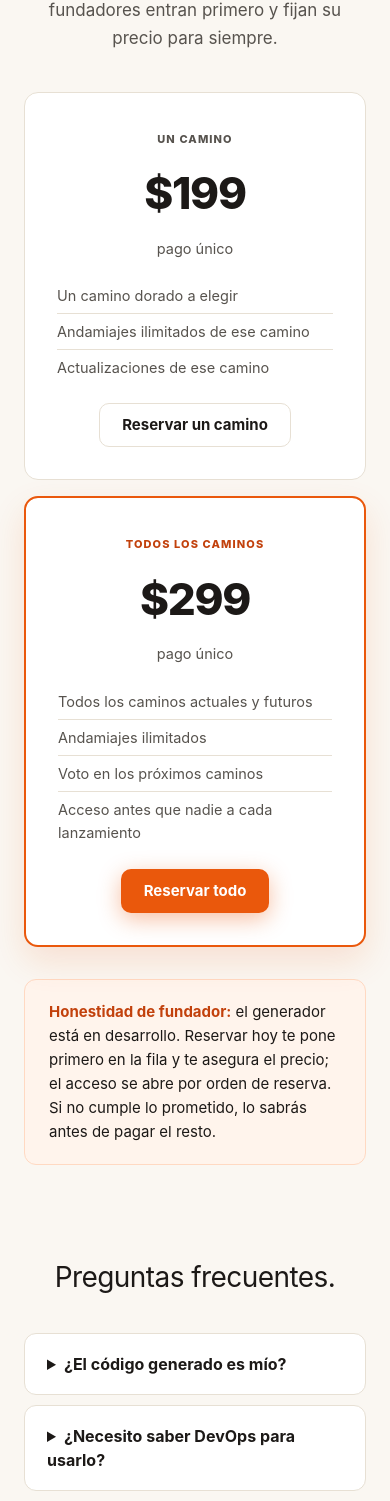
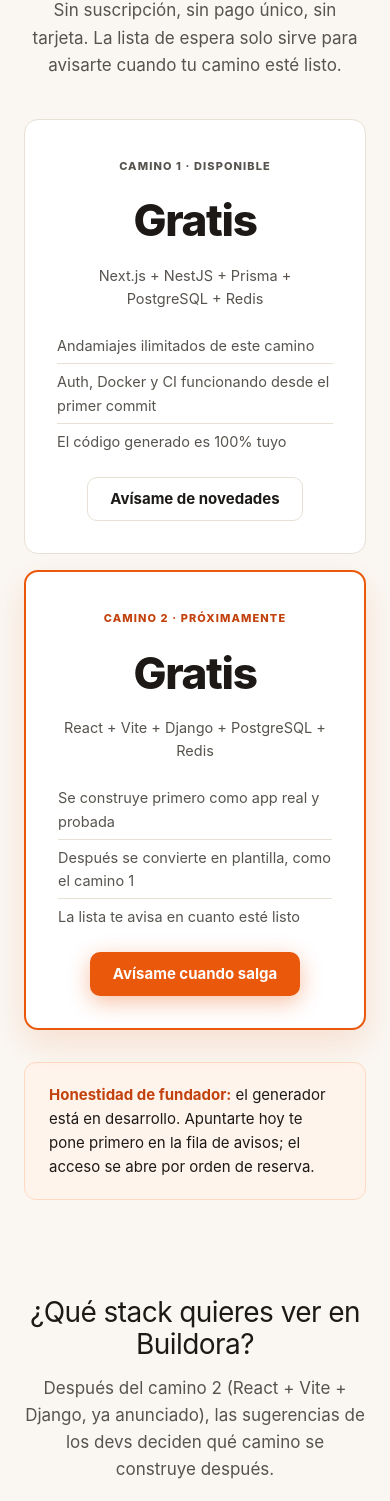
Before and after one commit to yclicourt/buildora-landing, a Next.js app: page / in a window 390 px wide. Shown: the part 6359-7860 px from the top of the page. Built offline with nearby package versions, Linux system fonts and the light colour scheme.

Commit message:
feat: precio Gratis + seccion de sugerencias de stacks (tabla stack_suggestions)

```diff
--- /dev/null
+++ b/app/api/suggestions/route.ts
@@ -0,0 +1,91 @@
+import { createClient } from "@supabase/supabase-js";
+import { NextResponse } from "next/server";
+
+const STACK_MAX_LENGTH = 100;
+const DESCRIPTION_MAX_LENGTH = 500;
+const EMAIL_MAX_LENGTH = 254;
+const EMAIL_RE = /^[^\s@]+@[^\s@]+\.[^\s@]+$/;
+
+type SuggestionsBody = {
+  stack?: unknown;
+  description?: unknown;
+  email?: unknown;
+};
+
+function isRecord(value: unknown): value is Record<string, unknown> {
+  return typeof value === "object" && value !== null && !Array.isArray(value);
+}
+
+export async function POST(req: Request) {
+  let body: SuggestionsBody;
+  try {
+    const parsed: unknown = await req.json();
+    if (!isRecord(parsed)) {
+      return NextResponse.json(
+        { ok: false, error: "invalid_body" },
+        { status: 400 },
+      );
+    }
+    body = parsed;
+  } catch {
+    return NextResponse.json(
+      { ok: false, error: "invalid_body" },
+      { status: 400 },
+    );
+  }
+
+  const stack =
+    typeof body.stack === "string" ? body.stack.trim() : "";
+  if (!stack || stack.length > STACK_MAX_LENGTH) {
+    return NextResponse.json(
+      { ok: false, error: "invalid_stack" },
+      { status: 400 },
+    );
+  }
+
+  let description: string | null = null;
+  if (typeof body.description === "string" && body.description.trim() !== "") {
+    description = body.description.trim().slice(0, DESCRIPTION_MAX_LENGTH);
+  }
+
+  let email: string | null = null;
+  if (typeof body.email === "string" && body.email.trim() !== "") {
+    email = body.email.trim().toLowerCase();
+    if (email.length > EMAIL_MAX_LENGTH || !EMAIL_RE.test(email)) {
+      return NextResponse.json(
+        { ok: false, error: "invalid_email" },
+        { status: 400 },
+      );
+    }
+  }
+
+  const supabaseUrl = process.env.SUPABASE_URL;
+  const supabaseAnonKey = process.env.SUPABASE_ANON_KEY;
+  if (!supabaseUrl || !supabaseAnonKey) {
+    return NextResponse.json(
+      { ok: false, error: "server_error" },
+      { status: 500 },
+    );
+  }
+
+  const supabase = createClient(supabaseUrl, supabaseAnonKey);
+  const { error } = await supabase
+    .from("stack_suggestions")
+    .insert({ stack, description, email });
+
+  if (error) {
+    return NextResponse.json(
+      { ok: false, error: "server_error" },
+      { status: 500 },
+    );
+  }
+
+  return NextResponse.json({ ok: true });
+}
+
+export async function GET() {
+  return NextResponse.json(
+    { ok: false, error: "method_not_allowed" },
+    { status: 405 },
+  );
+}
--- a/app/page.tsx
+++ b/app/page.tsx
@@ -5,6 +5,7 @@ import BeforeAfter from "@/components/BeforeAfter";
 import Steps from "@/components/Steps";
 import Included from "@/components/Included";
 import Pricing from "@/components/Pricing";
+import SuggestionsSection from "@/components/SuggestionsSection";
 import Faq from "@/components/Faq";
 import WaitlistSection from "@/components/WaitlistSection";
 import Footer from "@/components/Footer";
@@ -20,6 +21,7 @@ export default function Home() {
         <Steps />
         <Included />
         <Pricing />
+        <SuggestionsSection />
         <Faq />
         <WaitlistSection />
       </main>
--- a/components/Demo.tsx
+++ b/components/Demo.tsx
@@ -40,8 +40,8 @@ const TREE_2: Line[] = [
   [dim("Se construye primero como app real y probada,")],
   [dim("y después se convierte en plantilla, como el camino 1.")],
   blank,
-  [dim("Los fundadores votan qué camino sigue.")],
-  [dim("Reserva y tu voto cuenta desde el día uno.")],
+  [dim("Sugiere qué camino sigue.")],
+  [dim("Tu sugerencia cuenta desde el día uno.")],
 ];
 
 const IDLE_1: Line[] = [
--- a/components/Faq.tsx
+++ b/components/Faq.tsx
@@ -11,11 +11,11 @@ const FAQS = [
   },
   {
     q: "¿Y si mi stack no está entre los caminos?",
-    a: "Los fundadores votan los próximos caminos. Cada camino nuevo se construye primero como app real y probada, y después se convierte en plantilla.",
+    a: "Puedes sugerir tu stack en la sección de sugerencias. Cada camino nuevo se construye primero como app real y probada, y después se convierte en plantilla.",
   },
   {
     q: "¿Cuándo tendré acceso?",
-    a: "Por orden de reserva. Los fundadores reciben su acceso en cuanto su camino está listo, antes que el público general.",
+    a: "Por orden de reserva. Recibirás el aviso en cuanto tu camino esté listo, antes que el público general.",
   },
 ];
 
--- a/components/Nav.tsx
+++ b/components/Nav.tsx
@@ -6,6 +6,7 @@ const LINKS = [
   { href: "#demo", label: "Demo" },
   { href: "#incluye", label: "Qué incluye" },
   { href: "#precio", label: "Acceso anticipado" },
+  { href: "#sugerencias", label: "Sugerencias" },
   { href: "#faq", label: "Preguntas" },
 ];
 
--- a/components/Pricing.tsx
+++ b/components/Pricing.tsx
@@ -7,68 +7,69 @@ export default function Pricing() {
       className="mx-auto max-w-[1080px] scroll-mt-20 px-6 py-[72px] max-md:py-12"
     >
       <h2 className="mx-auto mb-3.5 max-w-[680px] text-center text-[clamp(28px,4vw,38px)] leading-[1.15] tracking-[-0.02em]">
-        Acceso anticipado para fundadores.
+        Gratis. Para todo el mundo.
       </h2>
       <p className="mx-auto mb-10 max-w-[620px] text-center text-[17px] text-muted">
-        Pago único. Sin suscripción. Los fundadores entran primero y fijan su
-        precio para siempre.
+        Las plantillas y el generador son gratis. Sin suscripción, sin pago
+        único, sin tarjeta. La lista de espera solo sirve para avisarte
+        cuando tu camino esté listo.
       </p>
       <div className="mx-auto grid max-w-[760px] grid-cols-1 gap-4 md:grid-cols-2">
         <div className="rounded-[14px] border border-line bg-panel p-8 text-center">
           <span className="text-[11px] font-extrabold tracking-[0.1em] text-muted">
-            UN CAMINO
+            CAMINO 1 · DISPONIBLE
           </span>
           <div className="my-2 text-[44px] font-extrabold tracking-[-0.03em]">
-            $199
+            Gratis
           </div>
-          <p className="text-[14.5px] text-muted">pago único</p>
+          <p className="text-[14.5px] text-muted">
+            Next.js + NestJS + Prisma + PostgreSQL + Redis
+          </p>
           <ul className="my-[18px] list-none text-left">
             <li className="border-t border-line py-1.5 text-[14.5px] text-muted first:border-t-0">
-              Un camino dorado a elegir
+              Andamiajes ilimitados de este camino
             </li>
             <li className="border-t border-line py-1.5 text-[14.5px] text-muted">
-              Andamiajes ilimitados de ese camino
+              Auth, Docker y CI funcionando desde el primer commit
             </li>
             <li className="border-t border-line py-1.5 text-[14.5px] text-muted">
-              Actualizaciones de ese camino
+              El código generado es 100% tuyo
             </li>
           </ul>
           <a className="btn btn-ghost" href="#reserva">
-            Reservar un camino
+            Avísame de novedades
           </a>
         </div>
         <div className="rounded-[14px] border-2 border-ember bg-panel p-8 text-center shadow-[0_14px_34px_rgba(234,88,12,0.14)]">
           <span className="text-[11px] font-extrabold tracking-[0.1em] text-ember-dark">
-            TODOS LOS CAMINOS
+            CAMINO 2 · PRÓXIMAMENTE
           </span>
           <div className="my-2 text-[44px] font-extrabold tracking-[-0.03em]">
-            $299
+            Gratis
           </div>
-          <p className="text-[14.5px] text-muted">pago único</p>
+          <p className="text-[14.5px] text-muted">
+            React + Vite + Django + PostgreSQL + Redis
+          </p>
           <ul className="my-[18px] list-none text-left">
             <li className="border-t border-line py-1.5 text-[14.5px] text-muted first:border-t-0">
-              Todos los caminos actuales y futuros
+              Se construye primero como app real y probada
             </li>
             <li className="border-t border-line py-1.5 text-[14.5px] text-muted">
-              Andamiajes ilimitados
+              Después se convierte en plantilla, como el camino 1
             </li>
             <li className="border-t border-line py-1.5 text-[14.5px] text-muted">
-              Voto en los próximos caminos
-            </li>
-            <li className="border-t border-line py-1.5 text-[14.5px] text-muted">
-              Acceso antes que nadie a cada lanzamiento
+              La lista te avisa en cuanto esté listo
             </li>
           </ul>
           <a className="btn btn-ember" href="#reserva">
-            Reservar todo
+            Avísame cuando salga
           </a>
         </div>
       </div>
       <div className="mx-auto mt-8 max-w-[760px] rounded-xl border border-soft-line bg-soft px-6 py-5 text-[15px]">
         <b className="text-ember-dark">Honestidad de fundador:</b> el generador
-        está en desarrollo. Reservar hoy te pone primero en la fila y te asegura
-        el precio; el acceso se abre por orden de reserva. Si no cumple lo
-        prometido, lo sabrás antes de pagar el resto.
+        está en desarrollo. Apuntarte hoy te pone primero en la fila de
+        avisos; el acceso se abre por orden de reserva.
       </div>
     </Reveal>
   );
--- /dev/null
+++ b/components/SuggestionsForm.tsx
@@ -0,0 +1,118 @@
+"use client";
+
+import { useState } from "react";
+
+type Status = "idle" | "sending" | "ok" | "error";
+
+const STACK_MAX = 100;
+const DESCRIPTION_MAX = 500;
+const EMAIL_MAX = 254;
+const EMAIL_RE = /^[^\s@]+@[^\s@]+\.[^\s@]+$/;
+
+export default function SuggestionsForm() {
+  const [stack, setStack] = useState("");
+  const [description, setDescription] = useState("");
+  const [email, setEmail] = useState("");
+  const [status, setStatus] = useState<Status>("idle");
+  const [message, setMessage] = useState("");
+
+  async function handleSubmit(e: React.FormEvent<HTMLFormElement>) {
+    e.preventDefault();
+    const stackValue = stack.trim();
+    const emailValue = email.trim();
+    if (!stackValue) {
+      setStatus("error");
+      setMessage("Escribe el stack que quieres sugerir.");
+      return;
+    }
+    if (emailValue && !EMAIL_RE.test(emailValue)) {
+      setStatus("error");
+      setMessage("Ese email no parece válido. Déjalo vacío o corrígelo.");
+      return;
+    }
+    setStatus("sending");
+    setMessage("");
+    try {
+      const res = await fetch("/api/suggestions", {
+        method: "POST",
+        headers: { "Content-Type": "application/json" },
+        body: JSON.stringify({
+          stack: stackValue,
+          description: description.trim() || null,
+          email: emailValue || null,
+        }),
+      });
+      const data = (await res.json()) as { ok?: boolean };
+      if (res.ok && data.ok) {
+        setStatus("ok");
+        setMessage("¡Gracias! Tu sugerencia quedó registrada.");
+      } else {
+        setStatus("error");
+        setMessage("No se pudo guardar tu sugerencia. Inténtalo de nuevo.");
+      }
+    } catch {
+      setStatus("error");
+      setMessage("No se pudo guardar tu sugerencia. Inténtalo de nuevo.");
+    }
+  }
+
+  const inputClass =
+    "h-11 w-full rounded-[10px] border border-line bg-white px-4 text-[15px] text-ink outline-none placeholder:text-muted focus:border-ember";
+
+  return (
+    <form
+      onSubmit={handleSubmit}
+      className="mx-auto flex max-w-[640px] flex-col items-stretch gap-2.5"
+    >
+      <input
+        type="text"
+        value={stack}
+        onChange={(e) => setStack(e.target.value)}
+        placeholder="Stack sugerido (ej. Vue + Laravel)"
+        aria-label="Stack sugerido"
+        required
+        maxLength={STACK_MAX}
+        className={inputClass}
+      />
+      <textarea
+        value={description}
+        onChange={(e) => setDescription(e.target.value)}
+        placeholder="Descripción corta (opcional): qué te gustaría generar con ese stack"
+        aria-label="Descripción corta"
+        maxLength={DESCRIPTION_MAX}
+        rows={3}
+        className="w-full rounded-[10px] border border-line bg-white px-4 py-3 text-[15px] text-ink outline-none placeholder:text-muted focus:border-ember"
+      />
+      <input
+        type="email"
+        value={email}
+        onChange={(e) => setEmail(e.target.value)}
+        placeholder="tu@email.com (opcional, para avisarte si se construye)"
+        aria-label="Email (opcional)"
+        maxLength={EMAIL_MAX}
+        className={inputClass}
+      />
+      <button
+        type="submit"
+        disabled={status === "sending"}
+        className="btn btn-ember"
+      >
+        {status === "sending"
+          ? "Enviando…"
+          : status === "ok"
+            ? "Sugerencia enviada ✓"
+            : "Enviar sugerencia"}
+      </button>
+      {message && (
+        <p
+          role={status === "error" ? "alert" : "status"}
+          className={`w-full text-center text-sm ${
+            status === "error" ? "text-red-600" : "text-muted"
+          }`}
+        >
+          {message}
+        </p>
+      )}
+    </form>
+  );
+}
--- /dev/null
+++ b/components/SuggestionsSection.tsx
@@ -0,0 +1,20 @@
+import Reveal from "./Reveal";
+import SuggestionsForm from "./SuggestionsForm";
+
+export default function SuggestionsSection() {
+  return (
+    <Reveal
+      id="sugerencias"
+      className="mx-auto max-w-[1080px] scroll-mt-20 px-6 py-[72px] max-md:py-12"
+    >
+      <h2 className="mx-auto mb-3.5 max-w-[680px] text-center text-[clamp(28px,4vw,38px)] leading-[1.15] tracking-[-0.02em]">
+        ¿Qué stack quieres ver en Buildora?
+      </h2>
+      <p className="mx-auto mb-8 max-w-[620px] text-center text-[17px] text-muted">
+        Después del camino 2 (React + Vite + Django, ya anunciado), las
+        sugerencias de los devs deciden qué camino se construye después.
+      </p>
+      <SuggestionsForm />
+    </Reveal>
+  );
+}
```
Also changed, not shown: 2 other files (tests, documents, lock files or other folders).
